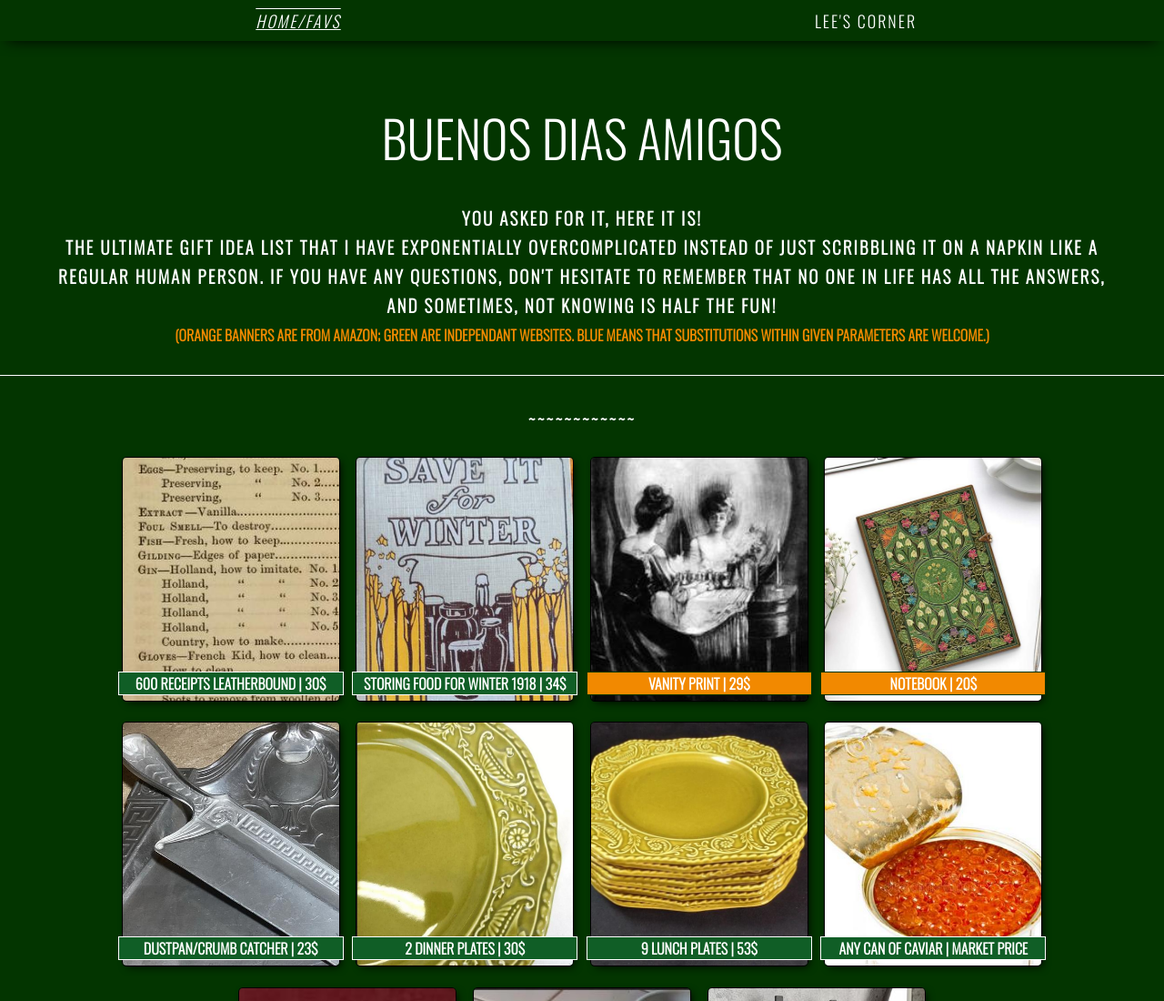
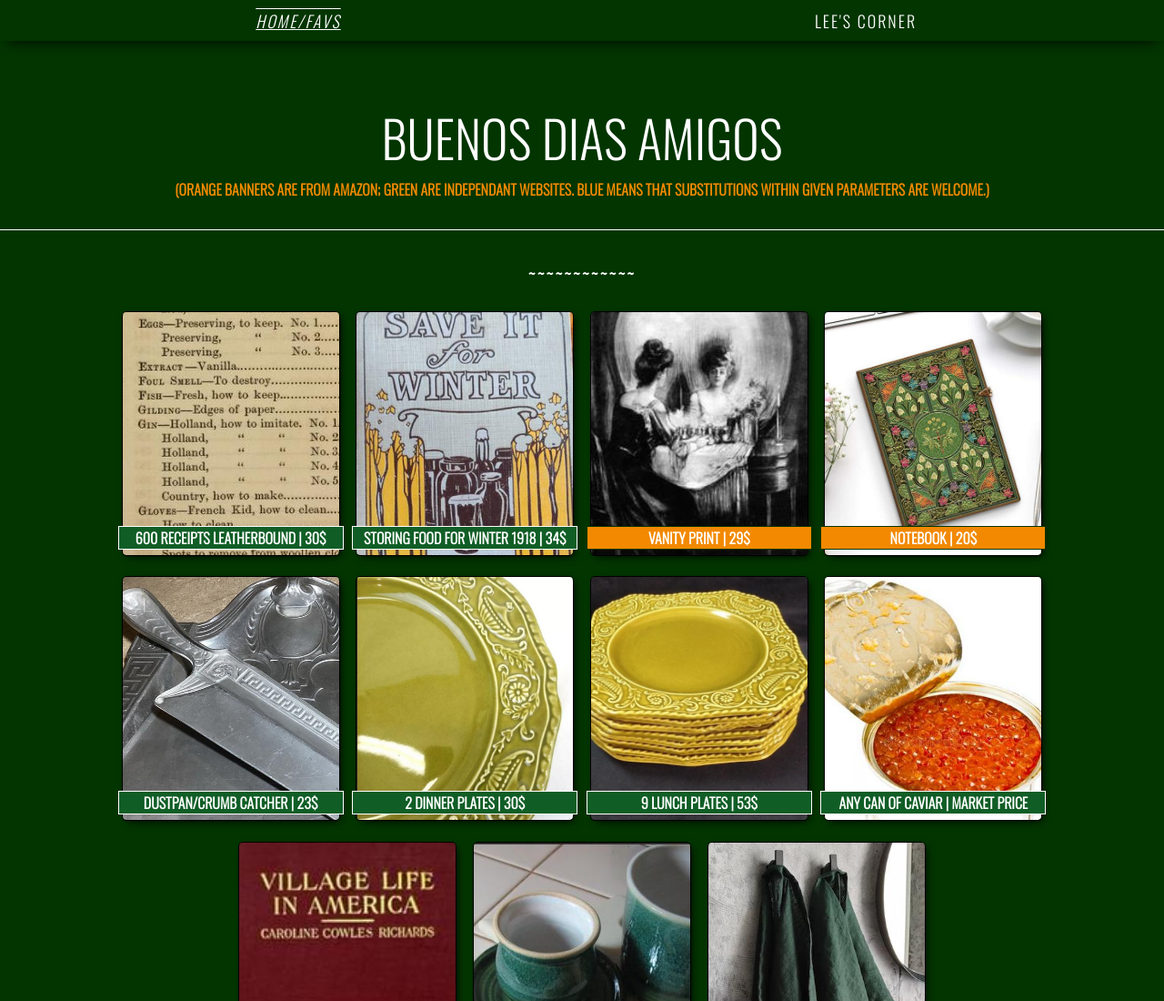
Before and after one commit to mads-arna/mads-arna.github.io, a plain HTML site: page index.html in a window 1280 px wide. Shown: the top 1100 px of the page at 91% size. Drawn offline with nearby package versions, Linux system fonts and the light colour scheme.

Commit message:
Add files via upload

```diff
--- a/index.html
+++ b/index.html
@@ -20,13 +20,13 @@
     </nav>
     <div class="intro">
       <h1>buenos dias amigos</h1>
-      <h2>
+      <!-- <h2>
         you asked for it, here it is!<br />
         the ultimate gift idea list that i have exponentially overcomplicated
         instead of just scribbling it on a napkin like a regular human person.
         if you have any questions, don't hesitate to remember that no one in
         life has all the answers, and sometimes, not knowing is half the fun!
-      </h2>
+      </h2> -->
       <h3>
         (orange banners are from amazon; green are independant websites. blue
         means that substitutions within given parameters are welcome.)
```
